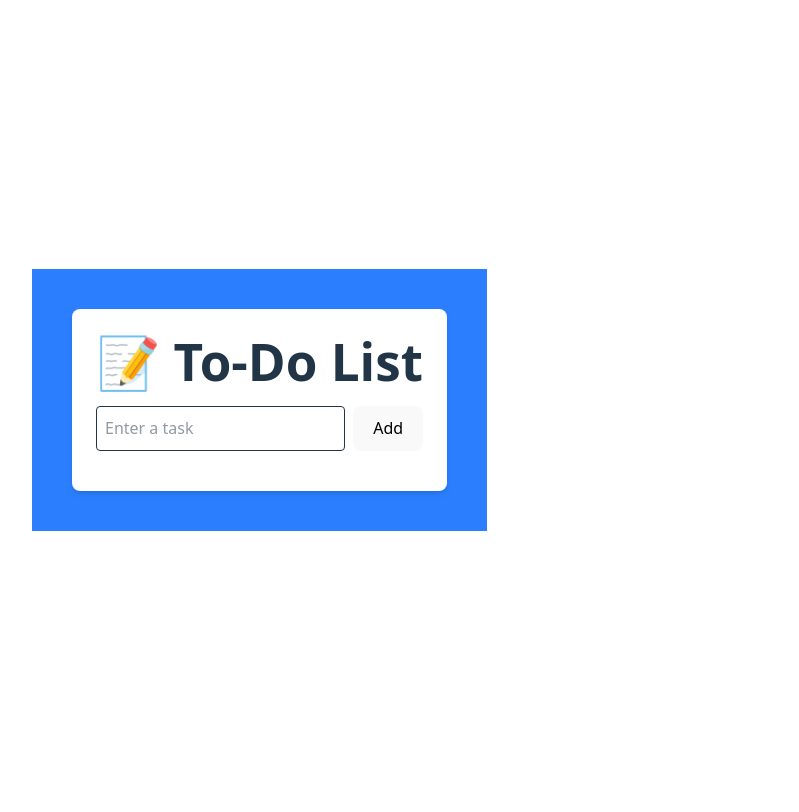
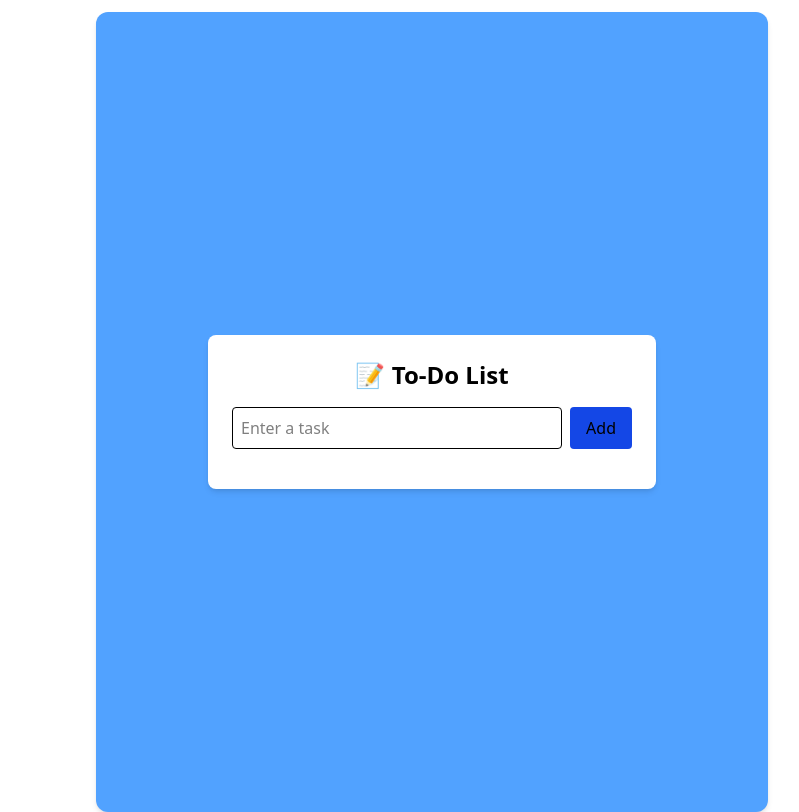
Before and after one commit to TechByKen/to-do-list-app, a React (Vite) app: page / in a window 1280 px wide. Shown: the whole page, without its empty margins (8-807 px from the left). Built offline with nearby package versions, Linux system fonts and the light colour scheme.

Commit message:
Removed css styles

```diff
--- a/src/App.jsx
+++ b/src/App.jsx
@@ -35,7 +35,7 @@ function App() {
 
 
   return (
-    <div className="bg-blue-500 flex items-center justify-center p-10 m-10 min-h-4 ">
+    <div className="bg-blue-400 flex items-center justify-center relative top-3 left-16 px-4 min-h-screen mx-10 max-w-md overflow-hidden rounded-xl  shadow-md md:max-w-2xl ">
       <div className="bg-white shadow-md rounded-lg p-6 w-full max-w-md">
         <h1 className="text-2xl font-bold text-center mb-4">📝 To-Do List</h1>
 
--- a/src/index.css
+++ b/src/index.css
@@ -1,70 +1 @@
 @import "tailwindcss";
-
-:root {
-  font-family: system-ui, Avenir, Helvetica, Arial, sans-serif;
-  line-height: 1.5;
-  font-weight: 400;
-
-  color-scheme: light dark;
-  color: rgba(255, 255, 255, 0.87);
-  background-color: #242424;
-
-  font-synthesis: none;
-  text-rendering: optimizeLegibility;
-  -webkit-font-smoothing: antialiased;
-  -moz-osx-font-smoothing: grayscale;
-}
-
-a {
-  font-weight: 500;
-  color: #646cff;
-  text-decoration: inherit;
-}
-a:hover {
-  color: #535bf2;
-}
-
-body {
-  margin: 0;
-  display: flex;
-  place-items: center;
-  min-width: 320px;
-  min-height: 100vh;
-}
-
-h1 {
-  font-size: 3.2em;
-  line-height: 1.1;
-}
-
-button {
-  border-radius: 8px;
-  border: 1px solid transparent;
-  padding: 0.6em 1.2em;
-  font-size: 1em;
-  font-weight: 500;
-  font-family: inherit;
-  background-color: #1a1a1a;
-  cursor: pointer;
-  transition: border-color 0.25s;
-}
-button:hover {
-  border-color: #646cff;
-}
-button:focus,
-button:focus-visible {
-  outline: 4px auto -webkit-focus-ring-color;
-}
-
-@media (prefers-color-scheme: light) {
-  :root {
-    color: #213547;
-    background-color: #ffffff;
-  }
-  a:hover {
-    color: #747bff;
-  }
-  button {
-    background-color: #f9f9f9;
-  }
-}
```
